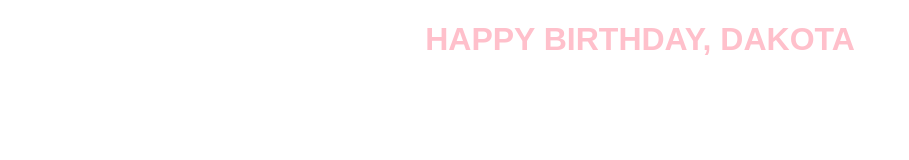
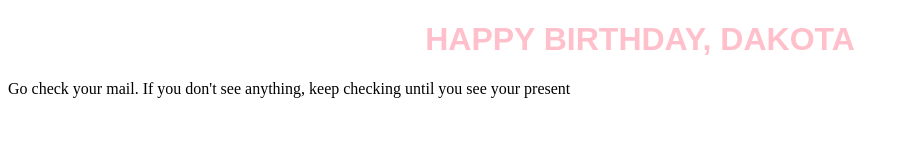
Before and after one commit to Lotrius/Dakota-Surprise, a plain HTML site: page HTML Surprise/index.html in a window 1280 px wide. Shown: the whole page, without its empty margins (0-909 px from the left). Drawn offline with Linux system fonts and the light colour scheme; a web font is replaced by a local one.

Commit message:
added instructions

```diff
--- a/HTML Surprise/index.html
+++ b/HTML Surprise/index.html
@@ -11,5 +11,8 @@
   <header class="message">
     <h1>HAPPY BIRTHDAY, DAKOTA</h1>
   </header>
+  <div>
+    <p id="instructions">Go check your mail. If you don't see anything, keep checking until you see your present</p>
+  </div>
 </body>
 </html>
```
